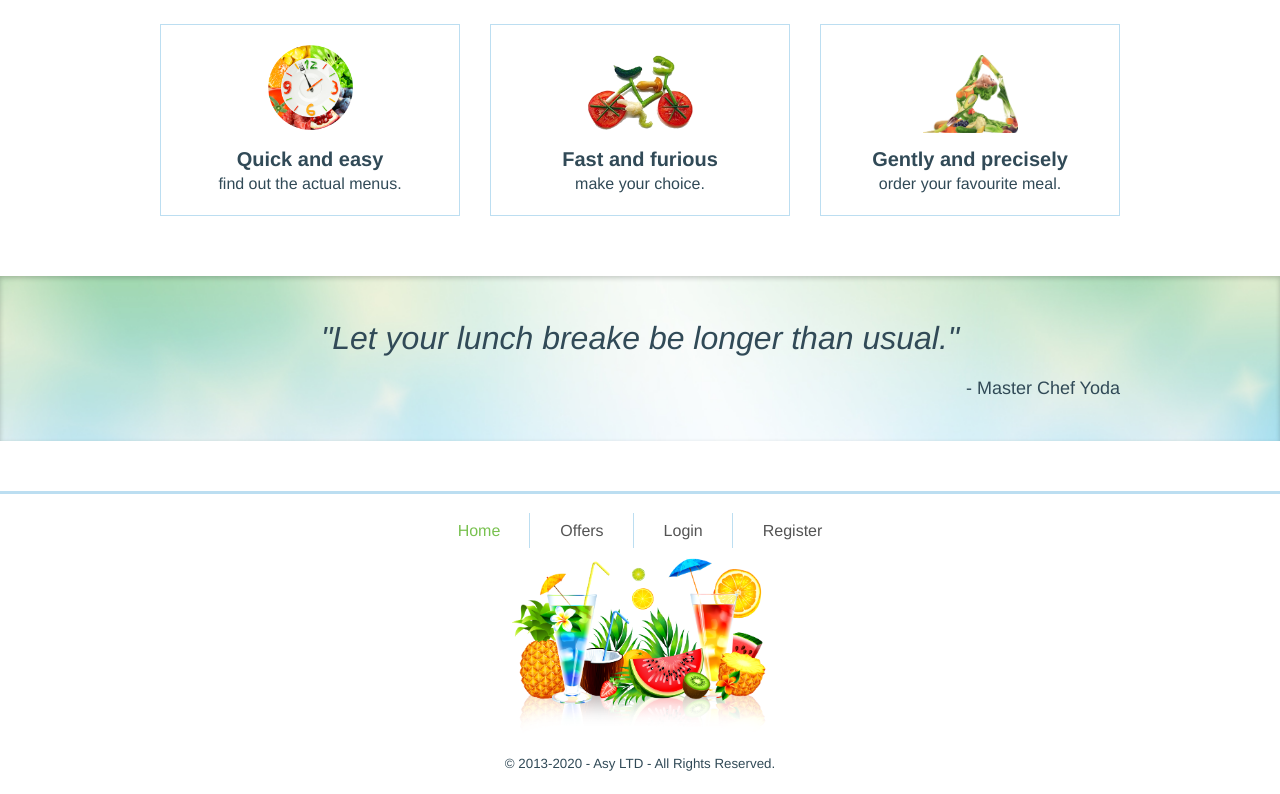
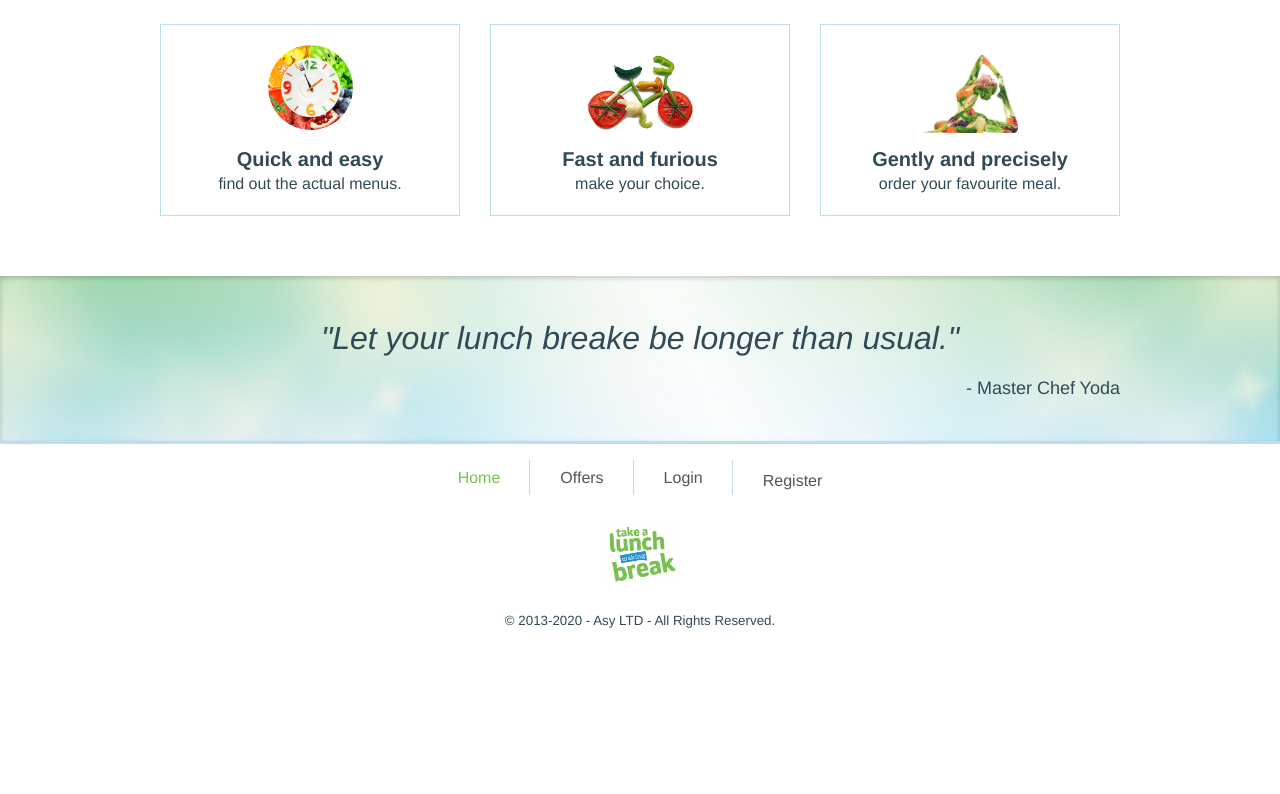
Before and after one commit to AsyPredelieva/lunch-time, a Vue app: page /#/ in a window 1280 px wide. Shown: the part 513-1307 px from the top of the page. After the commit the page ends 1154 px from the top, so only its background shows below. Built offline with nearby package versions, Linux system fonts and the light colour scheme.

Commit message:
create Logo container

```diff
--- a/src/App.vue
+++ b/src/App.vue
@@ -7,16 +7,16 @@
 </template>
 
 <script>
-import Header from './components/Header.vue'
-import Footer from './components/Footer.vue'
+import Header from "./components/Header.vue";
+import Footer from "./components/Footer.vue";
 
 export default {
-    name: 'App',
+    name: "App",
     components: {
         Header,
         Footer
     }
-}
+};
 </script>
 
 <style lang="scss">
@@ -54,7 +54,7 @@ h2 {
     border-bottom: 3px solid rgba(33, 147, 208, 0.3);
 
     &:before {
-        content: '';
+        content: "";
         width: 47px;
         height: 47px;
         background: #fff;
@@ -66,8 +66,8 @@ h2 {
     }
 
     &:after {
-        content: '';
-        background: url('./assets/icon-headings.png') center center no-repeat;
+        content: "";
+        background: url("./assets/icon-headings.png") center center no-repeat;
         background-size: 35px;
         width: 35px;
         height: 35px;
@@ -91,11 +91,14 @@ ol {
 }
 
 ul {
-    list-style: none;
     list-style-position: inside;
 
-    li:not(:last-child) {
-        margin-bottom: 7px;
+    &:not(.bullet) {
+        list-style: none;
+
+        li:not(:last-child) {
+            margin-bottom: 7px;
+        }
     }
 }
 
--- a/src/components/Footer.vue
+++ b/src/components/Footer.vue
@@ -1,18 +1,19 @@
 <template>
     <footer>
         <Nav />
-        <p>
-            <small>© 2013-2020 - Asy LTD - All Rights Reserved.</small>
-        </p>
+        <Logo />
+        <small>© 2013-2020 - Asy LTD - All Rights Reserved.</small>
     </footer>
 </template>
 
 <script>
 import Nav from './Nav'
+import Logo from './Logo'
 
 export default {
     components: {
-        Nav
+        Nav,
+        Logo
     }
 }
 </script>
@@ -20,10 +21,10 @@ export default {
 <style scoped lang="scss">
 footer {
     width: 100%;
-    min-height: 300px;
+    min-height: 200px;
     border-top: 3px solid rgba(33, 147, 208, 0.3);
-    background: url('../assets/footer-bcgr.png') center center no-repeat;
-    background-size: 20%;
+    padding: 20px 0 10px;
+    box-sizing: border-box;
     display: flex;
     flex-direction: column;
     align-items: flex-start;
@@ -31,10 +32,15 @@ footer {
 
     nav {
         display: inline-block;
-        margin: 20px auto;
+        margin: 0 auto;
     }
 
-    p {
+    .logo-container {
+        width: 80px;
+    }
+
+    .logo-container,
+    small {
         align-self: center;
     }
 }
--- a/src/components/Header.vue
+++ b/src/components/Header.vue
@@ -1,18 +1,18 @@
 <template>
     <header>
-        <div class="logo-container">
-            <img src="../assets/logo.png" class="logo" alt="Lunch for break" />
-        </div>
+        <Logo />
         <Nav />
     </header>
 </template>
 
 <script>
 import Nav from './Nav'
+import Logo from './Logo'
 
 export default {
     name: 'Header',
     components: {
+        Logo,
         Nav
     },
     created() {
@@ -31,10 +31,5 @@ header {
     box-sizing: border-box;
     border-bottom: 3px solid rgba(33, 147, 208, 0.3);
     box-shadow: 1px 3px 5px rgba(0, 0, 0, 0.2);
-
-    .logo-container {
-        width: 110px;
-        margin: 5px 20px;
-    }
 }
 </style>
--- a/src/components/Home/Quotes.vue
+++ b/src/components/Home/Quotes.vue
@@ -11,8 +11,8 @@
 
 <script>
 export default {
-    name: 'Quotes'
-}
+    name: "Quotes"
+};
 </script>
 
 <style scoped lang="scss">
@@ -24,11 +24,10 @@ export default {
 
     &-container {
         width: 100%;
-        background: url('../../assets/quotes-bckgr.jpg') center center no-repeat;
+        background: url("../../assets/quotes-bckgr.jpg") center center no-repeat;
         background-size: cover;
         box-shadow: inset 0px 2px 5px 0px rgba(0, 0, 0, 0.2);
         padding: 40px 0;
-        margin-bottom: 50px;
         font-size: 32px;
         line-height: 1.4;
         font-style: italic;
--- /dev/null
+++ b/src/components/Logo.vue
@@ -0,0 +1,18 @@
+<template>
+    <div class="logo-container">
+        <img src="../assets/logo.png" class="logo" alt="Lunch for break" />
+    </div>
+</template>
+
+<script>
+export default {
+    name: 'Logo'
+}
+</script>
+
+<style scoped>
+.logo-container {
+    width: 110px;
+    margin: 5px 20px;
+}
+</style>
```
